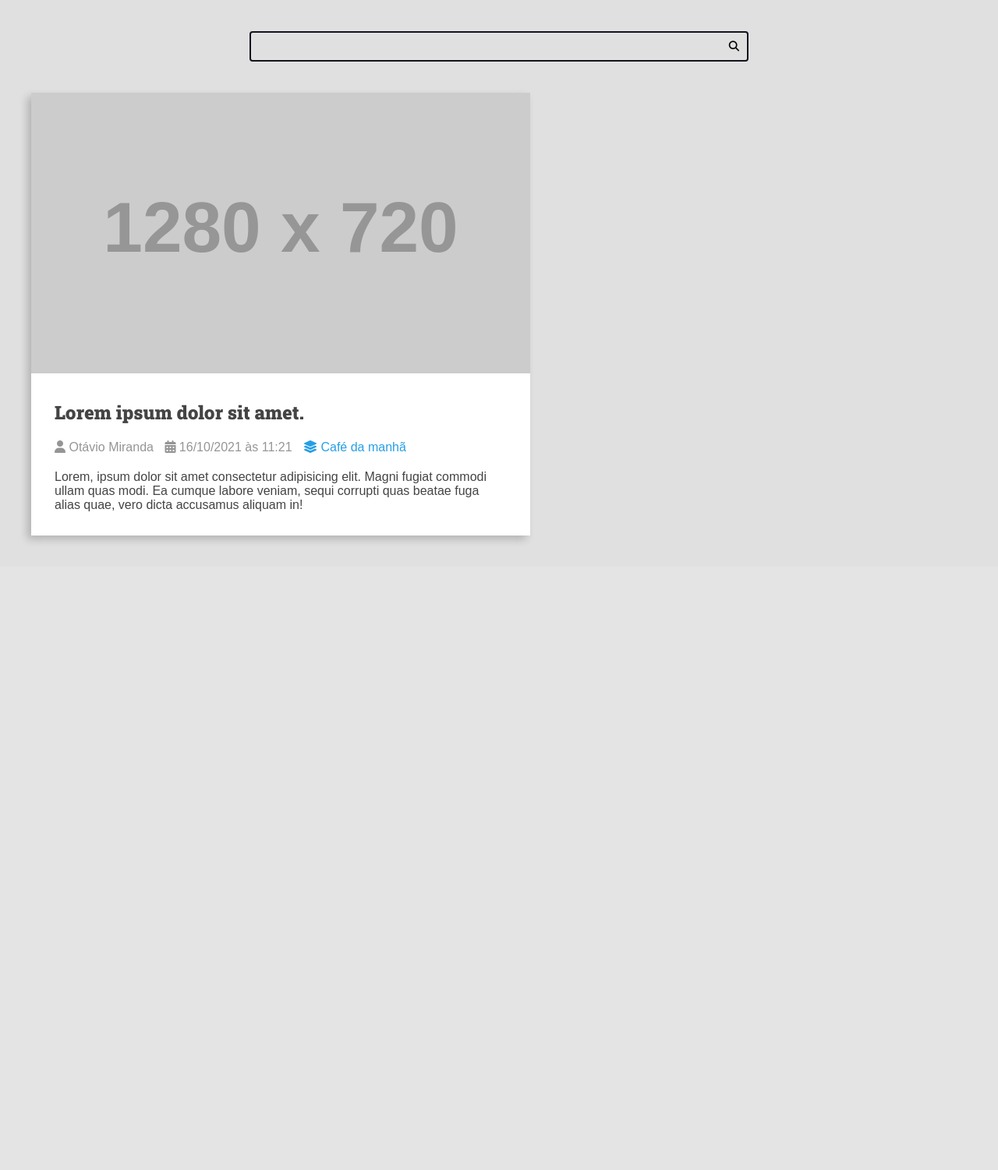
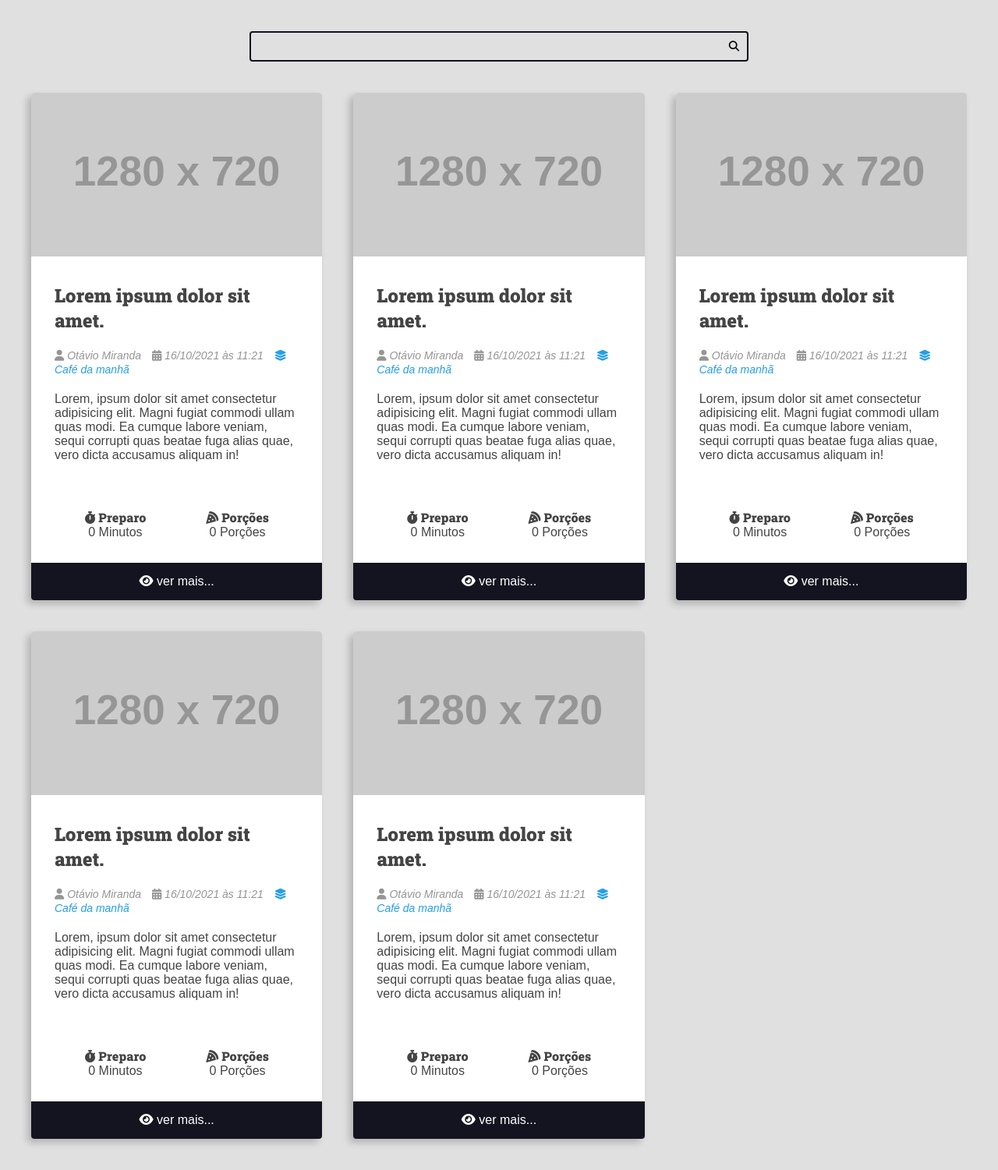
Before and after one commit to JeffersonRolino/curso-django-projeto1, a Django app: page / in a window 1280 px wide. Shown: the part 133-1634 px from the top of the page at 78% size. Before the commit the page ends 830 px from the top, so only its background shows below. Run offline with Django 4.2, Linux system fonts and the light colour scheme; grey boxes labelled with a size stand in for pictures from a placeholder-image service; some libraries are stand-ins or nearby versions.

Commit message:
Seção 5 - Aula 35: Criando o card de receita - parte 3

```diff
--- a/recipes/templates/recipes/pages/home.html
+++ b/recipes/templates/recipes/pages/home.html
@@ -6,39 +6,11 @@
 
     <main class="main-content-container">
         <div class="main-content main-content-list container">
-            <div class="recipe recipe-list-item">
-                <div class="recipe-cover">
-                    <img src="https://placehold.co/1280x720/269fe6/png" alt="placeholder temporário">
-
-                    <div class="recipe-title-container">
-                        <h2 class="recipe-title">Lorem ipsum dolor sit amet.</h2>
-                    </div>
-
-                    <div class="recipe-author">
-                        <span class="recipe-author-item">
-                            <i class="fas fa-user"></i>
-                            Otávio Miranda
-                        </span>
-                        <span class="recipe-author-item">
-                            <i class="fas fa-calendar-alt"></i>
-                            16/10/2021 às 11:21
-                        </span>
-                        <span class="recipe-author-item">
-                            <a href="/recipes/category/cafe-da-manha/">
-                                <i class="fas fa-layer-group"></i>
-                                <span>Café da manhã</span>
-                            </a>
-                        </span>
-                    </div>
-
-                    <div class="recipe-content">
-                        <p>Lorem, ipsum dolor sit amet consectetur adipisicing elit. Magni fugiat commodi ullam quas
-                            modi.
-                            Ea cumque labore veniam, sequi corrupti quas beatae fuga alias quae, vero dicta accusamus
-                            aliquam in!</p>
-                    </div>
-                </div>
-            </div>
+            {% include "recipes/partials/recipe.html" %}
+            {% include "recipes/partials/recipe.html" %}
+            {% include "recipes/partials/recipe.html" %}
+            {% include "recipes/partials/recipe.html" %}
+            {% include "recipes/partials/recipe.html" %}
         </div>
     </main>
 
--- a/recipes/templates/recipes/partials/head.html
+++ b/recipes/templates/recipes/partials/head.html
@@ -181,6 +181,8 @@
             box-shadow: -5px 5px 10px rgba(0, 0, 0, .2);
             transform: scale(1);
             transition: all 300ms ease-in-out;
+            border-radius: .4rem;
+            overflow: hidden;
         }
 
 
@@ -215,6 +217,8 @@
         .recipe-author-item {
             color: var(--color-gray-4);
             margin-right: 1rem;
+            font-style: italic;
+            font-size: 1.4rem;
         }
 
         .recipe-author a {
@@ -226,6 +230,39 @@
         .recipe-author a:hover {
             color: var(--color-primary-dark);
         }
+
+        .recipe-meta-container {
+            display: flex;
+            flex-flow: row wrap;
+            padding: var(--spacing-gutter-medium);
+            /* background: var(--color-gray-1); */
+        }
+
+        .recipe-meta {
+            display: flex;
+            flex-flow: column nowrap;
+            flex-shrink: 1;
+            flex-grow: 1;
+            text-align: center;
+        }
+
+        .recipe-meta-title {
+            font-size: 1.6rem;
+        }
+
+        .recipe-footer a {
+            background: var(--color-primary-dark);
+            display: block;
+            color: var(--color-white);
+            text-decoration: none;
+            text-align: center;
+            padding: 1.5rem var(--spacing-gutter-medium);
+            transition: all 300ms ease-in-out;
+        }
+
+        .recipe-footer a:hover {
+            filter: brightness(2);
+        }
     </style>
 
 
--- /dev/null
+++ b/recipes/templates/recipes/partials/recipe.html
@@ -0,0 +1,55 @@
+<div class="recipe recipe-list-item">
+    <div class="recipe-cover">
+        <img src="https://placehold.co/1280x720/269fe6/png" alt="placeholder temporário">
+
+        <div class="recipe-title-container">
+            <h2 class="recipe-title">Lorem ipsum dolor sit amet.</h2>
+        </div>
+
+        <div class="recipe-author">
+            <span class="recipe-author-item">
+                <i class="fas fa-user"></i>
+                Otávio Miranda
+            </span>
+            <span class="recipe-author-item">
+                <i class="fas fa-calendar-alt"></i>
+                16/10/2021 às 11:21
+            </span>
+            <span class="recipe-author-item">
+                <a href="/recipes/category/cafe-da-manha/">
+                    <i class="fas fa-layer-group"></i>
+                    <span>Café da manhã</span>
+                </a>
+            </span>
+        </div>
+
+        <div class="recipe-content">
+            <p>Lorem, ipsum dolor sit amet consectetur adipisicing elit. Magni fugiat commodi ullam quas
+                modi.
+                Ea cumque labore veniam, sequi corrupti quas beatae fuga alias quae, vero dicta accusamus
+                aliquam in!</p>
+        </div>
+
+        <div class="recipe-meta-container">
+            <div class="recipe-meta recipe-preparation">
+                <h3 class="recipe-meta-title"><i class="fas fa-stopwatch"></i> Preparo</h3>
+                <div class="recipe-meta-text">
+                    0 Minutos
+                </div>
+            </div>
+            <div class="recipe-meta recipe-servings">
+                <h3 class="recipe-meta-title"><i class="fas fa-pizza-slice"></i> Porções</h3>
+                <div class="recipe-meta-text">
+                    0 Porções
+                </div>
+            </div>
+        </div>
+
+        <footer class="recipe-footer">
+            <a class="recipe-read-more button button-dark button-full-width" href="/recipes/3/">
+                <i class="fas fa-eye"></i>
+                <span>ver mais...</span>
+            </a>
+        </footer>
+    </div>
+</div>
```
